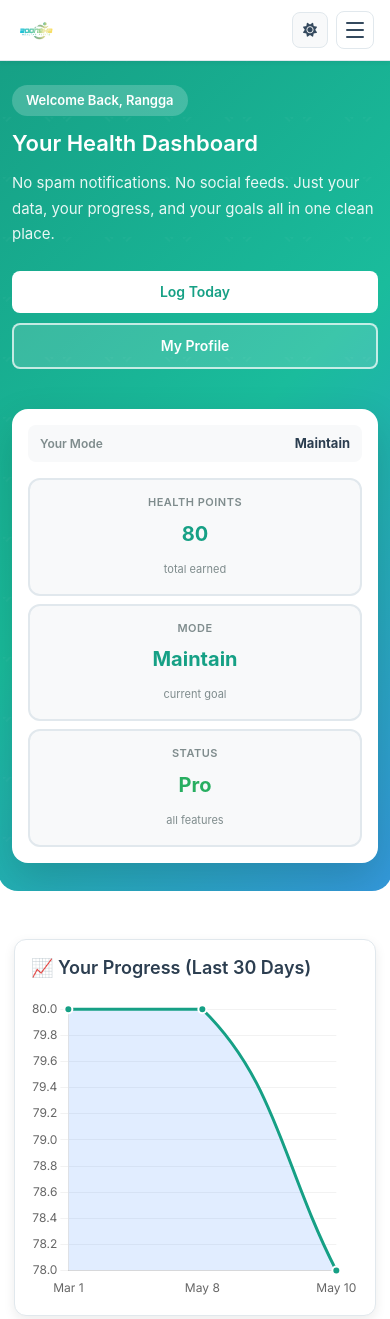
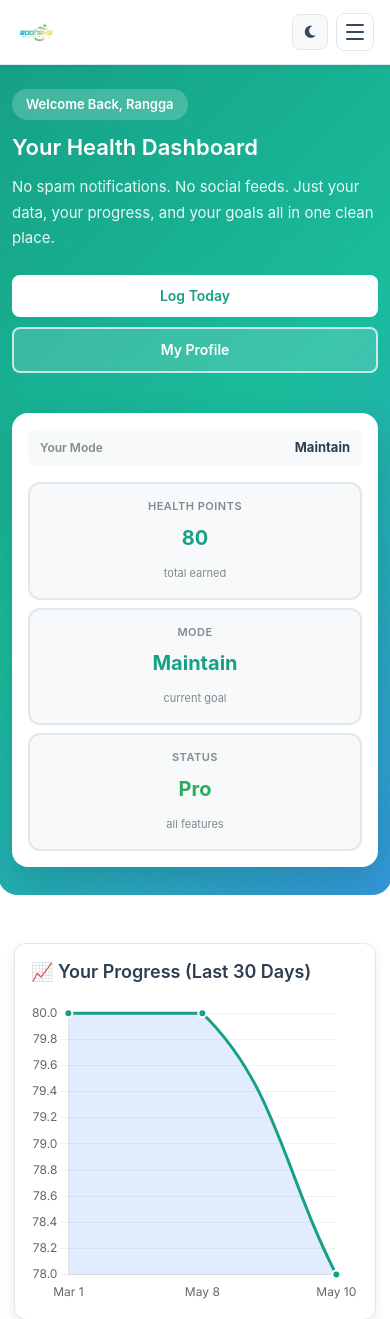
Before and after one commit to Rangga207/zoonexa, a PHP site: page /index.php in a window 390 px wide. Shown: the top 1319 px of the page. Run offline with PHP 8.4, Linux system fonts and the light colour scheme; a user stored in the database is signed in; data comes from the database, SQL or seed files in the repository.

Commit message:
FIX: Theme logic JS, remove traffic lights, refine responsive CSS

```diff
--- a/header.php
+++ b/header.php
@@ -39,12 +39,7 @@
 <body>
 
 <header class="site-header mac-window-header">
-  <!-- macOS Traffic Lights -->
-  <div class="mac-traffic-lights">
-    <div class="mac-btn close"></div>
-    <div class="mac-btn minimize"></div>
-    <div class="mac-btn maximize"></div>
-  </div>
+
   <div class="header-inner">
 
     <!-- Logo -->
--- a/script.js
+++ b/script.js
@@ -16,29 +16,29 @@ function initThemeToggle() {
     const toggleBtn    = document.getElementById('theme-toggle');
     const toggleMobile = document.getElementById('theme-toggle-mobile');
 
-    function applyTheme(isLight) {
-        if (isLight) {
-            body.classList.add('theme-light');
+    function applyTheme(isDark) {
+        if (isDark) {
+            body.classList.add('theme-dark');
+            body.classList.remove('theme-light');
+        } else {
             body.classList.remove('theme-dark');
-        } else {
             body.classList.remove('theme-light');
-            body.classList.remove('theme-dark');
         }
         [toggleBtn, toggleMobile].forEach(btn => {
             if (!btn) return;
             const icon = btn.querySelector('i');
-            if (icon) icon.className = isLight ? 'fas fa-moon' : 'fas fa-sun';
+            if (icon) icon.className = isDark ? 'fas fa-sun' : 'fas fa-moon';
         });
     }
 
-    // Default: dark (no class). Light only if explicitly saved.
+    // Default: light (no class). Dark only if explicitly saved.
     const savedTheme = localStorage.getItem('zoonexa-theme');
-    applyTheme(savedTheme === 'light');
+    applyTheme(savedTheme === 'dark');
 
     function handleToggle() {
-        const isLight = body.classList.toggle('theme-light');
-        localStorage.setItem('zoonexa-theme', isLight ? 'light' : 'dark');
-        applyTheme(isLight);
+        const isDark = body.classList.toggle('theme-dark');
+        localStorage.setItem('zoonexa-theme', isDark ? 'dark' : 'light');
+        applyTheme(isDark);
     }
 
     if (toggleBtn)    toggleBtn.addEventListener('click', handleToggle);
--- a/style.css
+++ b/style.css
@@ -148,25 +148,32 @@ a:hover {
 .header-inner {
     max-width: 1200px;
     margin: 0 auto;
-    padding: 12px 20px;
+    padding: 10px 24px;
     display: flex;
     align-items: center;
     justify-content: space-between;
     gap: 16px;
+    height: 64px;
 }
 
 .logo {
     display: flex;
     align-items: center;
-    gap: 10px;
+    gap: 8px;
     text-decoration: none;
     flex-shrink: 0;
+    transition: opacity 0.2s;
+}
+
+.logo:hover {
+    opacity: 0.8;
 }
 
 .logo-large {
     display: flex;
     align-items: center;
     gap: 8px;
+
 }
 
 .logo-image {
@@ -476,7 +483,7 @@ a:hover {
     display: flex;
     align-items: center;
     justify-content: space-between;
-    padding: 18px 20px;
+    padding: 24px 20px 20px;
     border-bottom: 1px solid var(--border);
 }
 
@@ -1853,8 +1860,20 @@ body.theme-dark .milestone-achieved {
         padding: 10px 16px;
     }
 
+    /* Fixed mobile overlay stacking for full screen drawer */
+    .mobile-drawer {
+        width: 85vw;
+        max-width: 320px;
+        box-shadow: -10px 0 40px rgba(0,0,0,0.15);
+    }
+
+    body.theme-dark .mobile-drawer {
+        box-shadow: -10px 0 40px rgba(0,0,0,0.5);
+    }
+
     .page {
         padding: 24px 16px;
+        min-height: calc(100vh - 120px);
     }
 
     .home-hero {
```
